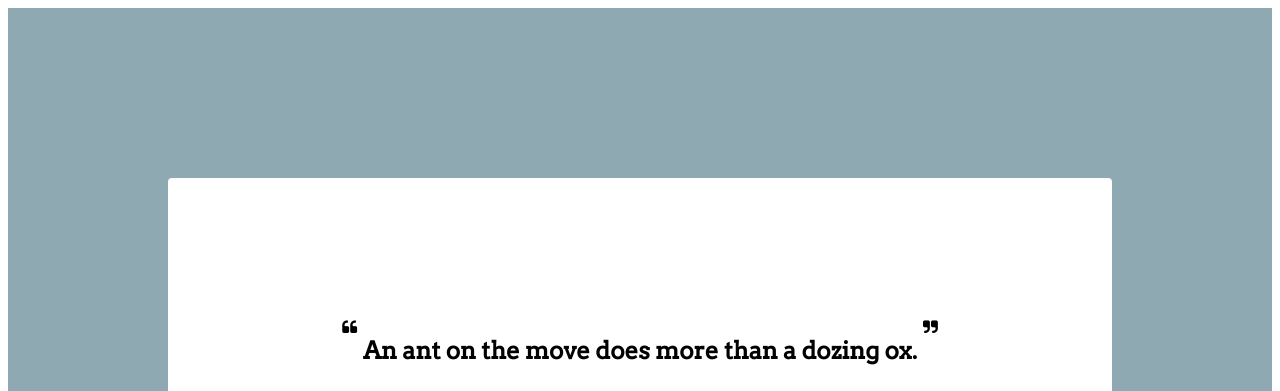
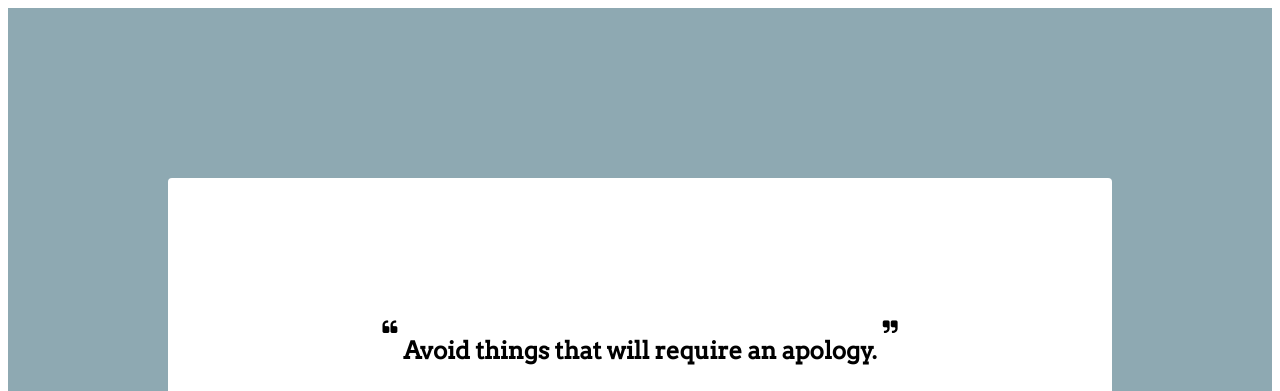
Before and after one commit to kyleroden/quote_machine, a plain HTML site: page index.html in a window 1280 px wide. Both pictures are taken after a click on the button "New Quote". Shown: the top 391 px of the page. Drawn offline with nearby package versions, Linux system fonts and the light colour scheme.

Commit message:
fixed bug for random quote generator function

```diff
--- a/index.html
+++ b/index.html
@@ -23,7 +23,7 @@
       <i class="fa fa-quote-right" aria-hidden="true"></i>
     </div>
       <button id="quote_button">New Quote</button>
-      <a href="https://twitter.com/intent/tweet?text=quote%20machine%20so%20wow!")><i class="fa fa-twitter-square fa-4x" aria-hidden="true" id="twitter_icon"></i></a>
+      <a href='https://twitter.com/intent/tweet?text=' + '"' $("#quote").text() '"'><i class="fa fa-twitter-square fa-4x" aria-hidden="true" id="twitter_icon"></i></a>
     </div>
   </div>
 
--- a/quoter.js
+++ b/quoter.js
@@ -11,18 +11,23 @@ quotes = [
   "You only have to do a very few things right in your life so long as you don't do too many things wrong."
 ];
 
-//var current_quote = $("h2").text();
+var current_quote = '';
 
 $('#quote_button').click(function rand_quote() {
   //gather the text of the current quote, so we can compare the new one to it
-  console.log("generating quote");
+  //var random_quote = '';
   var current_quote = $("h2").text();
-  var num = Math.floor(Math.random() * 10 + 1);
+  console.log("generating quote, this is the current quote: " + current_quote);
+  var num = Math.floor(Math.random() * quotes.length);
   var random_quote = quotes[num];
-  //console.log(random_quote);
+  console.log(random_quote);
   if (current_quote !== random_quote) {
     console.log("true");
     $("#quote").text(random_quote);
+    //random_quote = $("h2").text();
+    //current_quote = random_quote;
+    //console.log(random_quote);
+    //return current_quote;
 
   } else {
     console.log("false");
```
